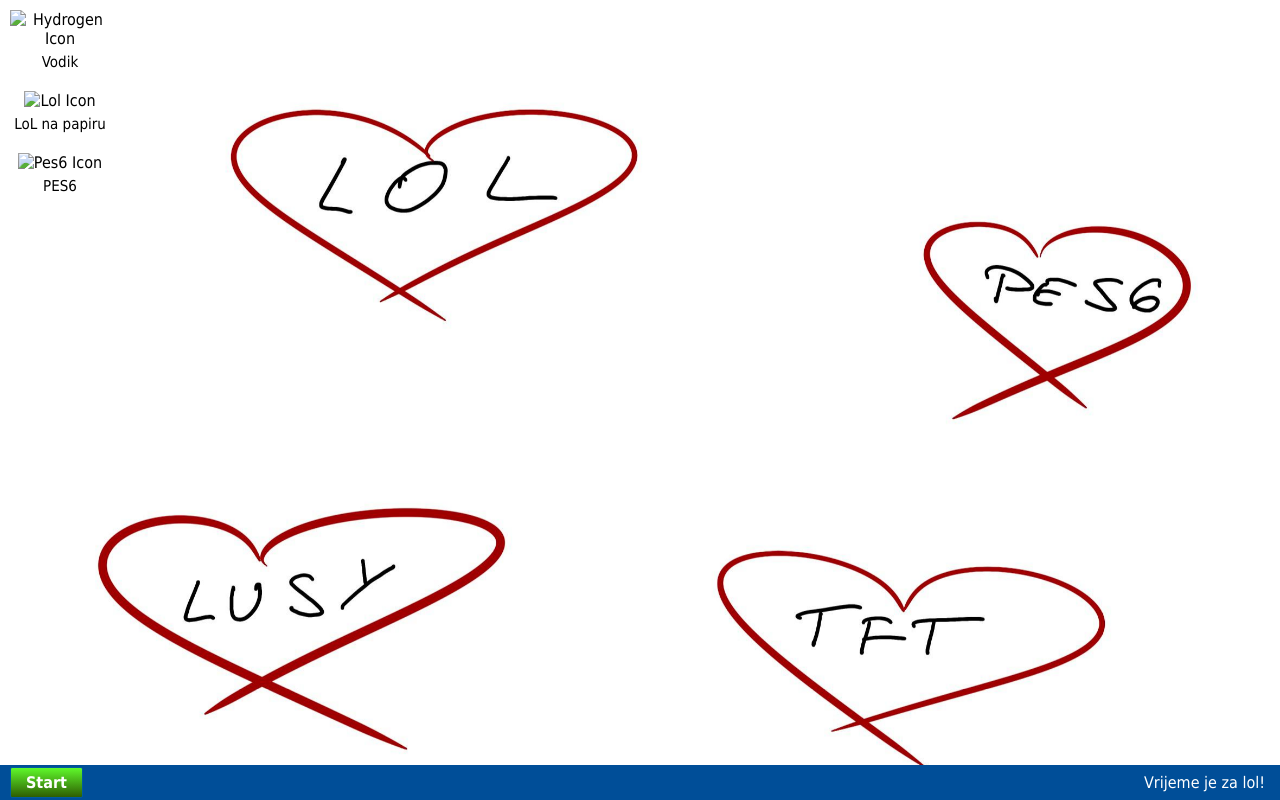
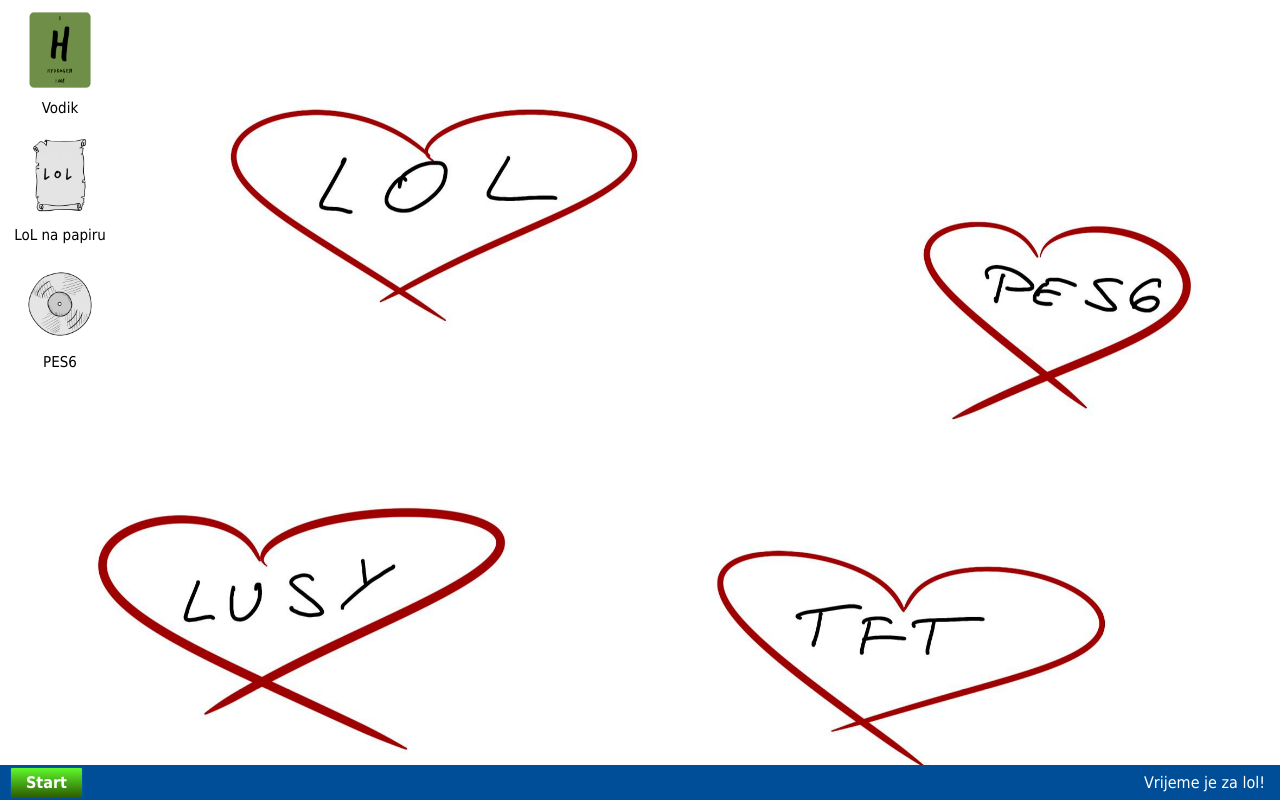
Before and after one commit to baracIvan/Febo, a plain HTML site: page index.html in a window 1280 px wide. Drawn offline with Linux system fonts and the light colour scheme; the site is published under a folder, as on GitHub Pages, so addresses that start at the root find nothing.

Commit message:
Update index.html

```diff
--- a/index.html
+++ b/index.html
@@ -27,19 +27,19 @@
     <div class="xp-desktop-icons">
       <!-- My Documents Icon -->
       <div class="xp-icon" onclick="showPopup('popupMyDocs')">
-        <img src="/static/Vodik2.png" alt="Hydrogen Icon" />
+        <img src="./static/Vodik2.png" alt="Hydrogen Icon" />
         <div class="xp-icon-label">Vodik</div>
       </div>
 
       <!-- My Computer Icon -->
       <div class="xp-icon" onclick="showPopup('popupMyComp')">
-        <img src="/static/Lol.png" alt="Lol Icon" />
+        <img src="./static/Lol.png" alt="Lol Icon" />
         <div class="xp-icon-label">LoL na papiru</div>
       </div>
 
       <!-- Internet Explorer Icon -->
       <div class="xp-icon" onclick="showPopup('popupIE')">
-        <img src="/static/Cd.png" alt="Pes6 Icon" />
+        <img src="./static/Cd.png" alt="Pes6 Icon" />
         <div class="xp-icon-label">PES6</div>
       </div>
     </div>
```
